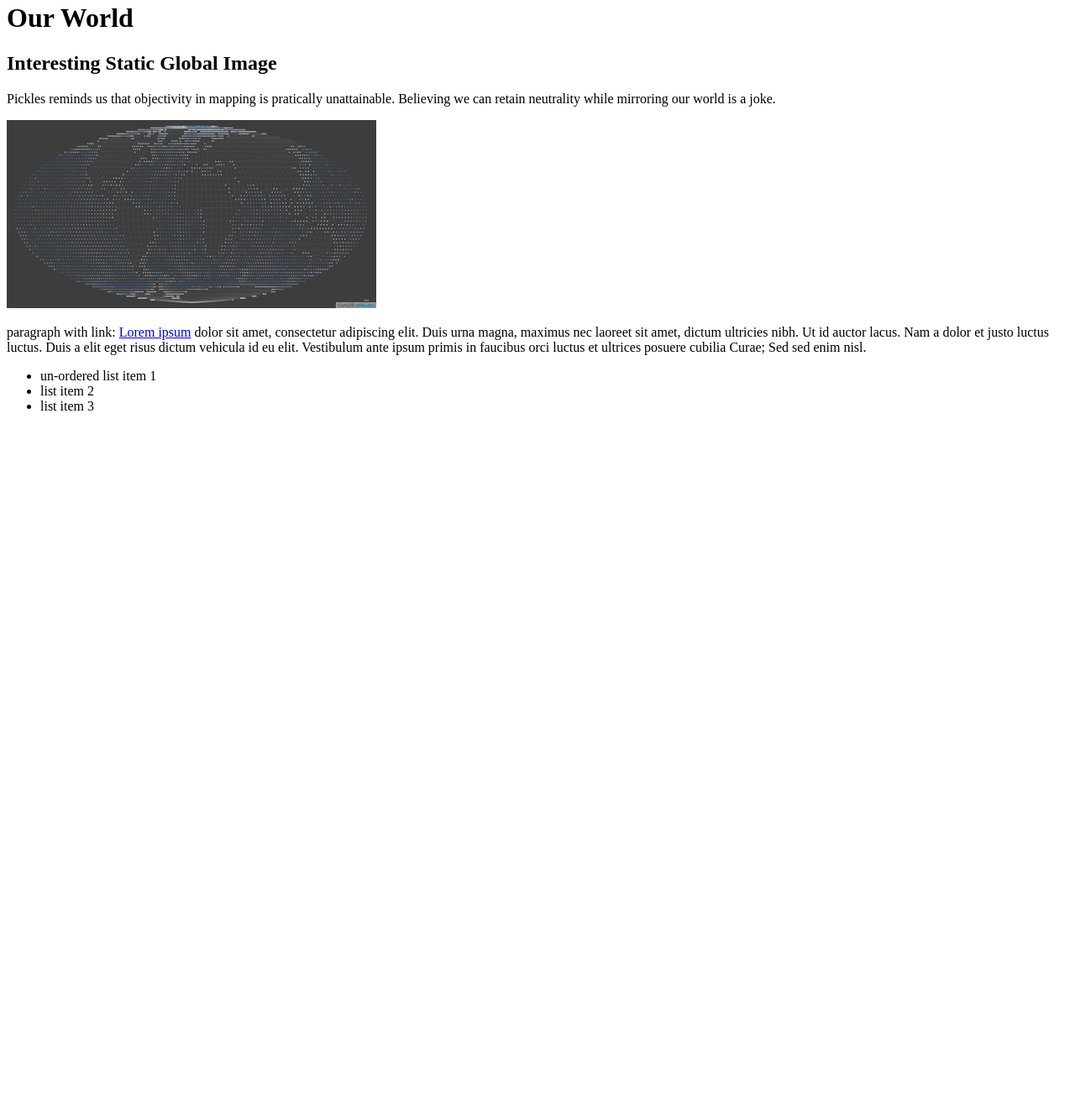
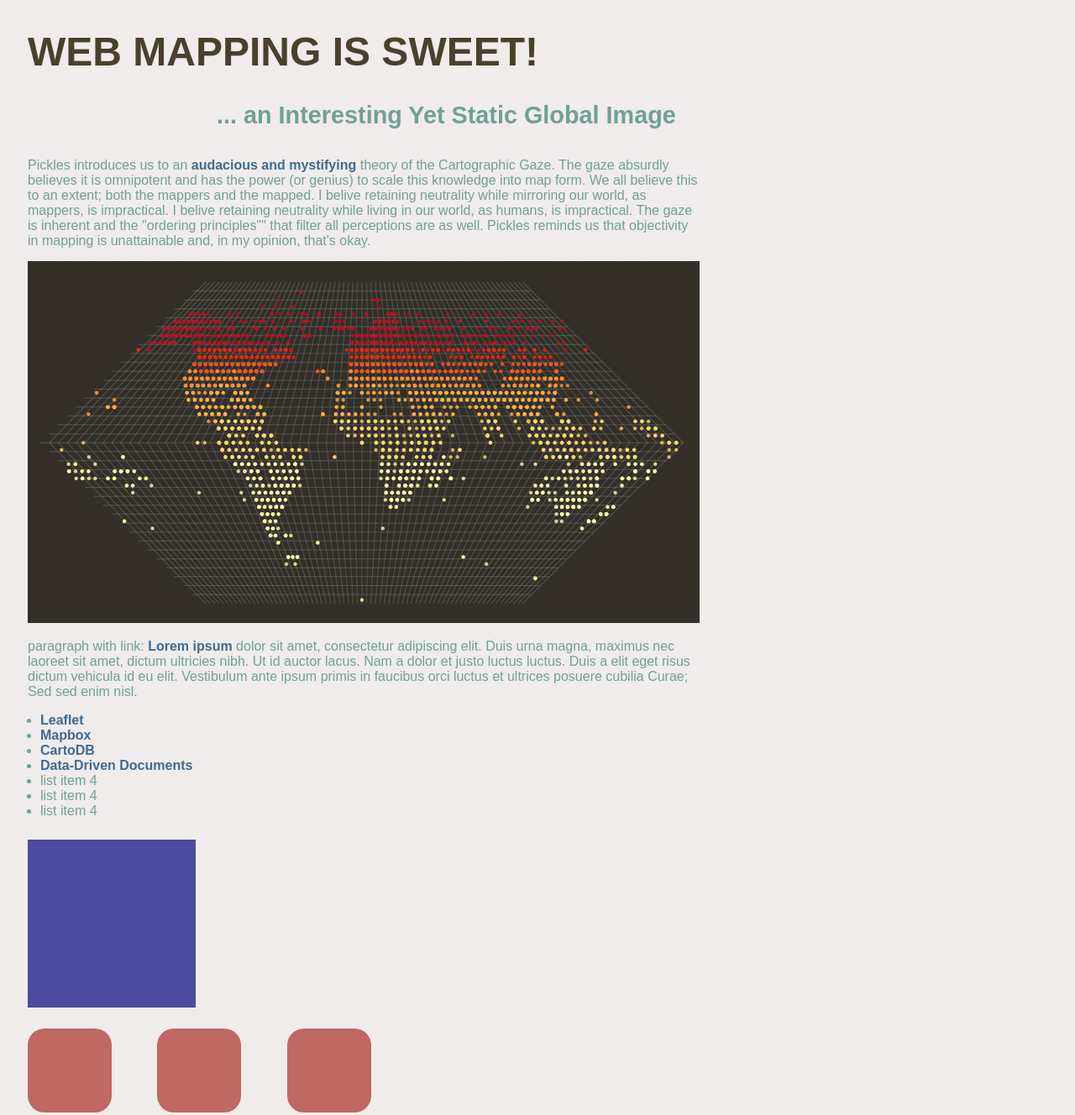
Before and after one commit to annaleebard/map672, a plain HTML site: page module-02/lesson-02-data/index.html in a window 1280 px wide. Shown: the part 18-1346 px from the top of the page at 84% size. Before the commit the page ends 800 px from the top, so only its background shows below. Drawn offline with nearby package versions, Linux system fonts and the light colour scheme.

Commit message:
complete lab 02
comment code for lab 02

```diff
--- a/module-02/lesson-02-data/index.html
+++ b/module-02/lesson-02-data/index.html
@@ -5,10 +5,76 @@
 	<meta charset=utf-8 />
 	<title>MAP672 Module 2 Template</title>
 	<meta name='viewport' content='initial-scale=1,maximum-scale=1,user-scalable=no' />
+	<meta charset=utf-8 />
+	<title>MAP672 Module 2 Template</title>
+	<meta name='viewport' content='initial-scale=1,maximum-scale=1,user-scalable=no' />
+	<script src="https://code.jquery.com/jquery-2.1.4.min.js"></script>
+	<style>
+		body {
+			background: #f0eceb;
+			background-blend-mode: color-dodge;
+			color: #729f98;
+			font-family: sans-serif;
+		}
 
-    <style>
-        /* CSS style rules go here! */
+		/*h1 style changes; font enlarged and changed to uppercase; color change; padding adjustments for placement */
+		h1 {
+			font-size: 3em;
+			color: #49412c;
+			text-transform: uppercase;
+			padding-bottom: 0px;
+			padding-left: 25px;
+			padding-top: 20px;
+		}
 
+		/*h2 style changes; font enlarged padding adjustments for placement */
+		h2 {
+			font-size: 1.8em;
+			padding-bottom: 10px;
+			padding-left: 250px;
+		}
+
+		p {
+			font-size: 1em;
+			margin: 15px 25px;
+			max-width: 800px;
+		}
+
+		a {
+			color: #3e6b93;
+			font-weight: bold;
+			text-decoration: none;
+		}
+
+		a:hover {
+			text-decoration: underline;
+			color: red;
+			background-color: transparent;
+		}
+
+		img {
+			margin-left: 25px;
+			max-width: 800px;
+			border: 20px;
+		}
+
+		/*	select unique id attribute 'box' and style*/
+		#box {
+			width: 200px;
+			height: 200px;
+			background: #3e6b93;
+			margin: 25px;
+		}
+
+		/* select class 'circle' to style the three circle elements and style*/
+		.circle {
+			width: 100px;
+			height: 100px;
+			background: #bf6864;
+			border-radius: 50%;
+			display: inline-block;
+			margin: 0 25px;
+		}
 	</style>
 </head>
 
@@ -16,25 +82,59 @@
 	<!-- Structured HTML goes within the body tags -->
 
 	<h1>Our World</h1>
-    <h2>Interesting Static Global Image</h2>
-    <p>Pickles reminds us that objectivity in mapping is pratically unattainable. Believing we can retain neutrality while mirroring our world is a joke.
+	<h2>... an Interesting Yet Static Global Image</h2>
+	<p>Pickles introduces us to an <a href="https://baconipsum.com/?paras=5&type=all-meat&start-with-lorem=1">audacious and mystifying</a> theory of the Cartographic Gaze. The gaze absurdly believes it is omnipotent and has the power (or genius) to scale this knowledge into map form. We all believe this to an extent; both the mappers and the mapped. I belive retaining neutrality while mirroring our world, as mappers, is impractical. I belive retaining neutrality while living in our world, as humans, is impractical. The gaze is inherent and the "ordering principles"" that filter all perceptions are as well. Pickles reminds us that objectivity in mapping is unattainable and, in my opinion, that's okay.
+	</p>
 
-	</p>
-    <img src="images/world.png" alt="world map">
+	<div id='map'>
+		<img src="images/world2.png" alt="world map">
+	</div>
+
+<!--create paragraph element using tags; employ anchor element to create hyperlink with 'a' tags and 'href' attribute-->
 	<p>paragraph with link: <a href="https://en.wikipedia.org/wiki/Lorem_ipsum">Lorem ipsum</a> dolor sit amet, consectetur adipiscing elit. Duis urna magna, maximus nec laoreet sit amet, dictum ultricies nibh. Ut id auctor lacus. Nam a dolor et justo luctus luctus. Duis a elit eget risus dictum vehicula id eu elit. Vestibulum ante ipsum primis in faucibus orci luctus et ultrices posuere cubilia Curae; Sed sed enim nisl.</p>
+
 	<ul>
-        <li>un-ordered list item 1</li>
-        <li>list item 2</li>
-        <li>list item 3</li>
+		<li><a href="http://leafletjs.com/">Leaflet</a>
+		</li>
+		<li><a href="https://www.mapbox.com/">Mapbox</a>
+		</li>
+		<li><a href="https://cartodb.com/">CartoDB</a>
+		</li>
+		<li><a href="http://d3js.org/">Data-Driven Documents</a>
+		</li>
 	</ul>
+
+	<!--create division element with unique identifier 'box' using id attribute	-->
 	<div id="box"></div>
+
+	<!--create division element with class attriubte 'circle'-->
 	<div class="circle"></div>
 	<div class="circle"></div>
 	<div class="circle"></div>
 
 	<script>
 		// JavaScript code goes here
+		document.querySelector('h1').innerHTML = 'web mapping is sweet!';
 
+		var box = document.getElementById('box');
+		box.style.background = '#4d4a9f';
+
+		var elements = document.getElementsByClassName('circle');
+
+		for (var i = 0; i <= elements.length - 1; i++) {
+			elements[i].style['border-radius'] = '20%';
+
+		//select 'box' division and attach event listener; width of 'box' div changes width when clicked
+			box.addEventListener('click', function () {
+				this.style.width = '400px';
+			});
+
+			var newListItem = document.createElement('li');
+			newListItem.innerHTML = "list item 4";
+			document.querySelector('ul').appendChild(newListItem);
+		}
+
+		console.log("hello map");
 	</script>
 
 </body>
```
Lines whose indentation alone changed are shown as unchanged.
